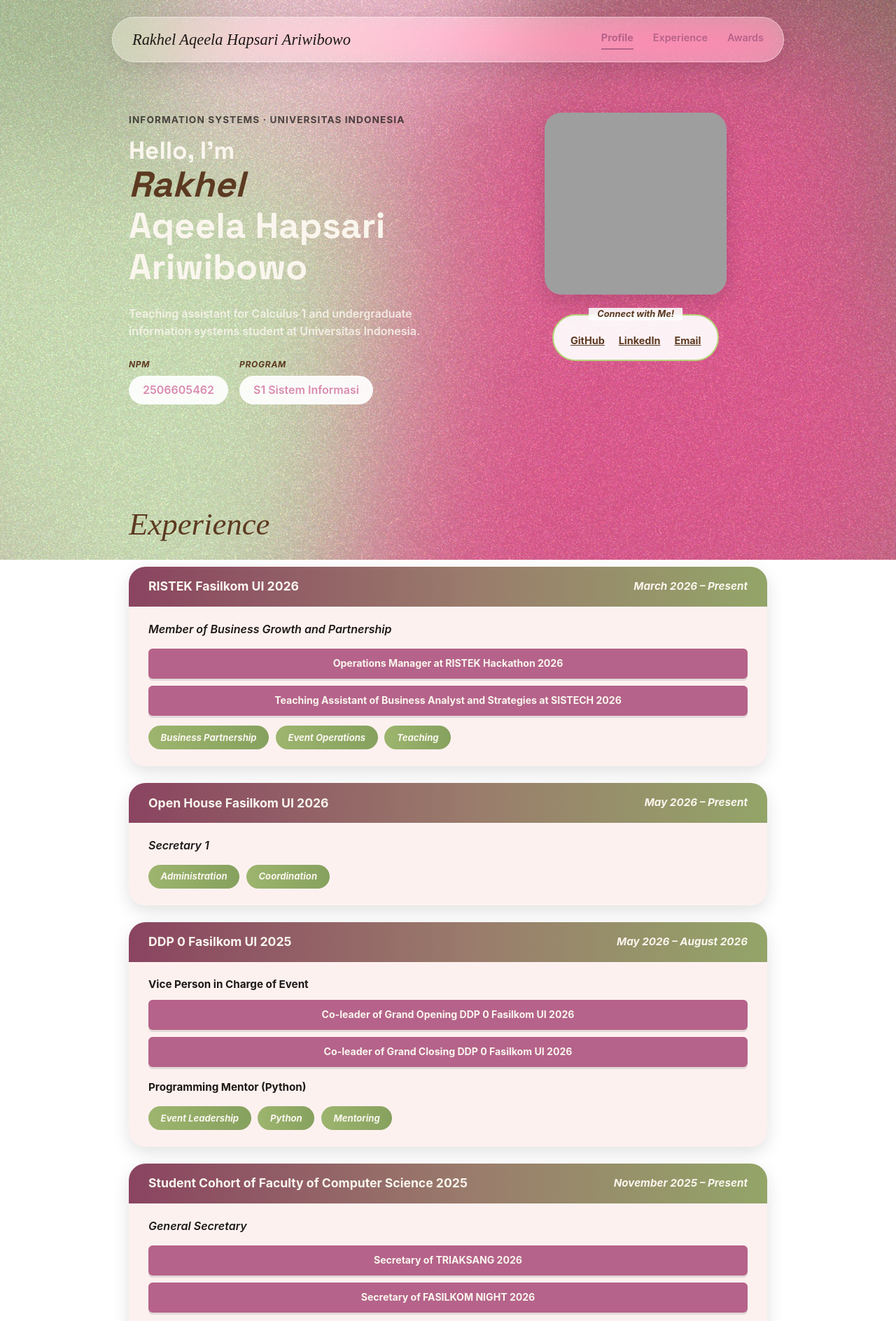
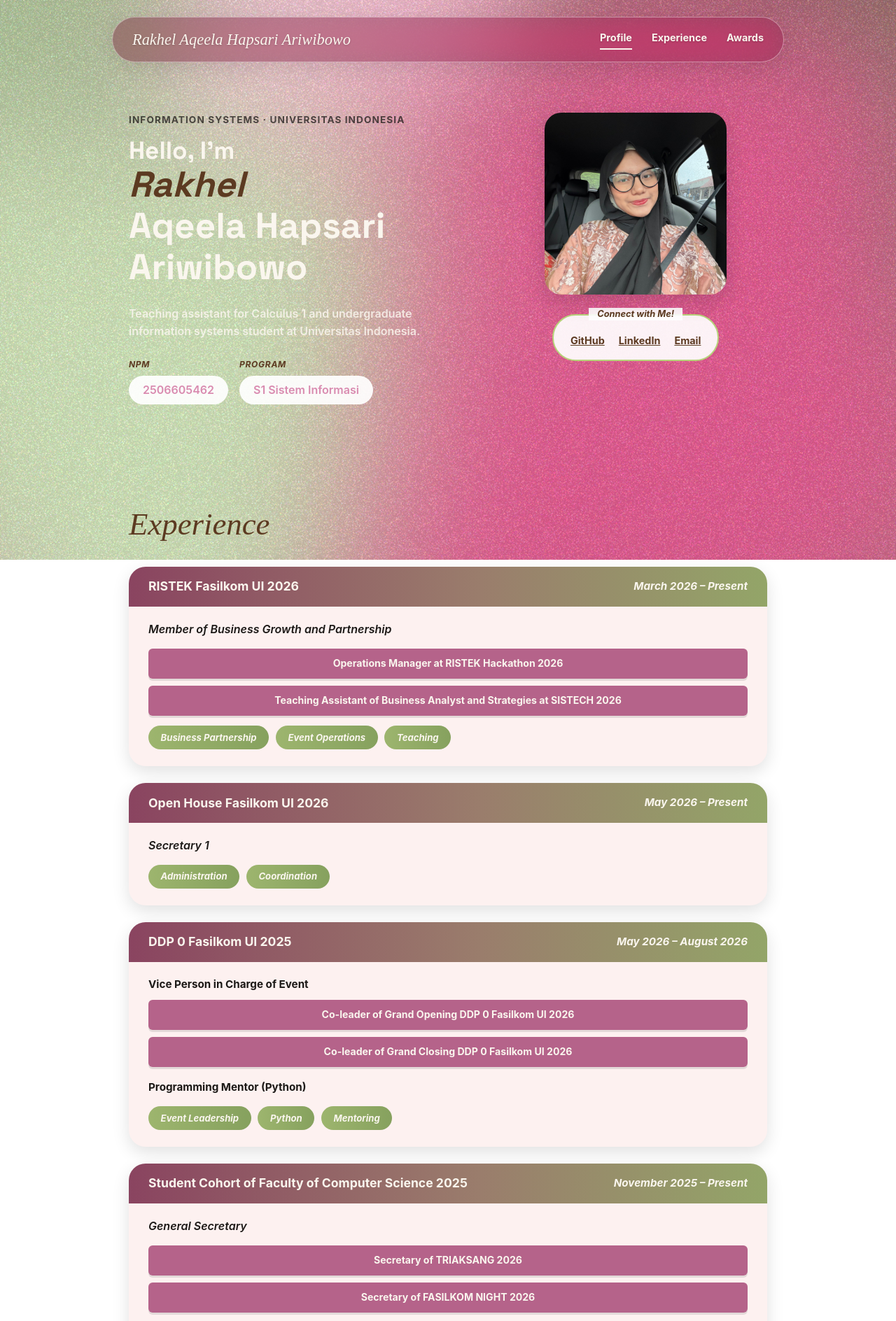
Before and after one commit to rakhel-ariw1/myportofolio, a Django app: page / in a window 1280 px wide. Shown: the top 1888 px of the page at 70% size. Run offline with Django 5.2, Linux system fonts and the light colour scheme; some web fonts are replaced; grey boxes are pictures that could not be loaded.

Commit message:
update style css

```diff
--- a/static/css/style.css
+++ b/static/css/style.css
@@ -61,7 +61,7 @@ h1, .brand {
     display: flex;
     justify-content: space-between;
     align-items: center;
-    background-color: rgba(255, 255, 255, 0.35);
+    background-color: rgba(120, 40, 75, 0.45);
     backdrop-filter: blur(20px) saturate(180%);
     -webkit-backdrop-filter: blur(20px) saturate(180%);
     border: 1px solid rgba(255, 255, 255, 0.4);
@@ -75,8 +75,9 @@ h1, .brand {
     font-style: italic;
     font-size: 1.4rem;
     font-weight: 400;
-    color: var(--ink);
+    color: var(--cream);
     text-decoration: none;
+    text-shadow: 0 1px 3px rgba(0, 0, 0, 0.2);
 }
 
 .site-header nav {
@@ -85,17 +86,18 @@ h1, .brand {
 }
 
 .site-header nav a {
-    color: var(--nav-pink);
+    color: var(--cream);
     text-decoration: none;
     font-size: 0.9rem;
-    font-weight: 600;
+    font-weight: 700;
     padding-bottom: 0.2rem;
+    text-shadow: 0 1px 3px rgba(0, 0, 0, 0.2);
 }
 
 .site-header nav a.active {
-    color: var(--nav-pink);
+    color: var(--cream);
     font-weight: 700;
-    border-bottom: 2px solid var(--nav-pink);
+    border-bottom: 2px solid var(--cream);
 }
 
 .hero {
--- a/templates/index.html
+++ b/templates/index.html
@@ -29,7 +29,7 @@
                     <h1><span class="name-highlight">Rakhel</span><br>Aqeela Hapsari Ariwibowo</h1>
                 </div>
                 <div class="hero-photo">
-                    <img class="avatar" src="/static/img/rakhelimut.jpg" alt="Photo of Rakhel">
+                    <img class="avatar" src="/static/img/rakhelimut.jpeg" alt="Photo of Rakhel">
                     <div class="social-links">
                         <a href="https://github.com/rakhel-ariw1" class="social-link">GitHub</a>
                         <a href="https://www.linkedin.com/in/rakhel-aqeela-hapsari-ariwibowo-5611a136b/" class="social-link">LinkedIn</a>
```
